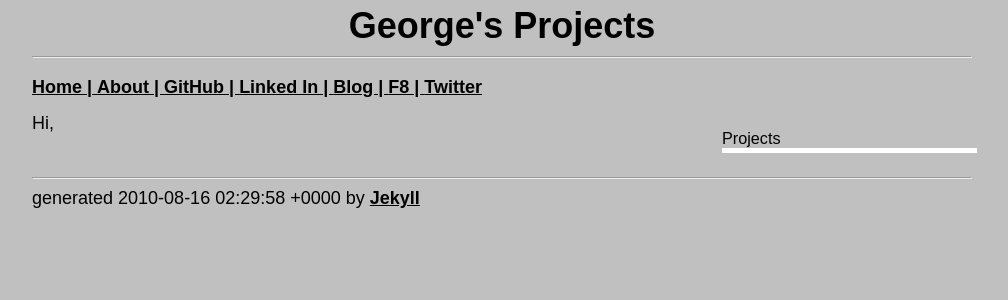
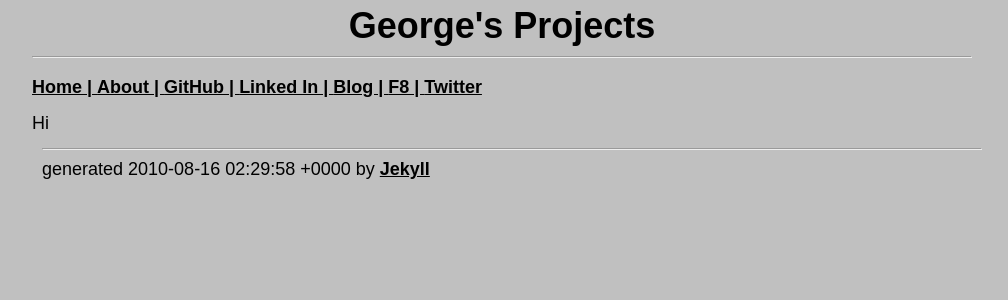
Before and after one commit to georgeredinger/georgeredinger.github.com, a Jekyll site: the page built from about.html, in a window 1280 px wide. Shown: the top 300 px of the page, without its empty margins (138-1146 px from the left). Built offline with Jekyll 4.4.1, drawn with Linux system fonts in a browser that asks for light colours; comment, search, counter and statistics services are not loaded.

Commit message:
wide posts

```diff
--- a/_includes/nav.html
+++ b/_includes/nav.html
@@ -1,6 +1,6 @@
   <ul>
     <li> <a href="http://georgeredinger.github.com/"> Home | </a> </li>
-    <li> <a href="http://georgeredinger.github.com/about.html"> About | </a> </li>
+    <li> <a href="http://georgeredinger.github.com/about"> About | </a> </li>
     <li> <a href="http://github.com/georgeredinger">GitHub | </a></li>
     <li> <a href="http://www.linkedin.com/in/georgeredinger">Linked In | </a></li>
     <li> <a href="http://georgeredinger.com">Blog | </a></li>
--- /dev/null
+++ b/_layouts/about.html
@@ -0,0 +1,27 @@
+<!DOCTYPE html>
+<html>
+  <head>
+    <meta http-equiv="Content-Type" content="text/html; charset=utf-8"/>
+    <meta name="keywords" content="george redinger" />
+    <meta name="description" content="george redinger code" />
+    <link rel="stylesheet" href="/stylesheets/styles.css" type="text/css">
+    <link rel="stylesheet" href="/stylesheets/syntax.css" type="text/css">
+    <title>{{ post.title }}</title>
+  </head>
+<html>
+<body>
+<div id="wrap">
+  <div id="header">
+   {% include header.html %}
+   </div>
+    <div id="nav">
+   {% include nav.html %}
+  </div>
+  <div id="mainwide">
+   {{ content }}
+    <div id="footer">
+   {% include footer.html %}
+  </div>
+</div>
+</body>
+</html>
--- a/_layouts/post.html
+++ b/_layouts/post.html
@@ -17,10 +17,7 @@
     {% include nav.html %}
   </div>
 
-  <div id="sidebar"
-    {% include sidebar.html %}
-    </div>
-  <div id="main">
+  <div id="mainwide">
         <h1>{{ post.title }}</h1>
             {{ content }}
   </div>
--- a/_posts/2010-08-14-PickleJars.markdown
+++ b/_posts/2010-08-14-PickleJars.markdown
@@ -79,7 +79,7 @@ module PickleJar
 end
 {% endhighlight %}
 
-And it has tests,and a user manual. The rest of Cowboy's solution is can be found [here](http://github.com/cowboyonrails/PickleJar)
+This solution also has tests and a user manual. The rest of Cowboy's solution is can be found [here](http://github.com/cowboyonrails/PickleJar)
 
 
 ----
--- a/about.html
+++ b/about.html
@@ -1,5 +1,5 @@
 ---
-layout: post
-title: George's projects
+layout: about
+title: About George's projects
 ---
-    <p>Hi,</p>
+    Hi
--- a/stylesheets/styles.css
+++ b/stylesheets/styles.css
@@ -95,6 +95,9 @@ html {
 #nav {
   background:Silver;
 }
+#mainwide {
+  background:Silver;
+}
 #main {
   background:Silver;
 }
@@ -145,6 +148,12 @@ h1 {
   padding:5px 10px;
   background:Silver;
 }
+#mainwide {
+  float:left;
+  width:960px;
+  padding:10px;
+  background:Silver;
+}
 #main {
   float:left;
   width:640px;
```
Also changed, not shown: _config.yml (line endings or trailing spaces), 4 other files.
